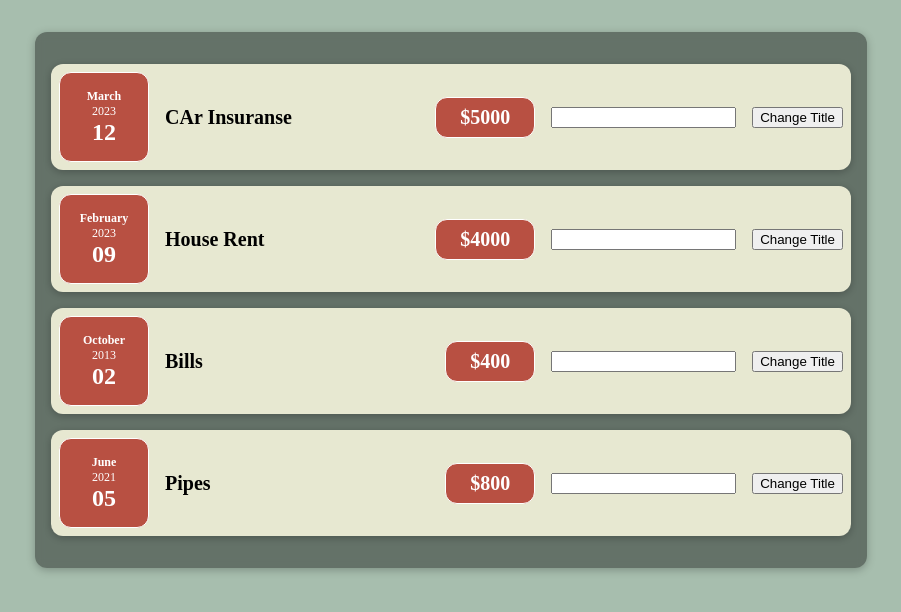
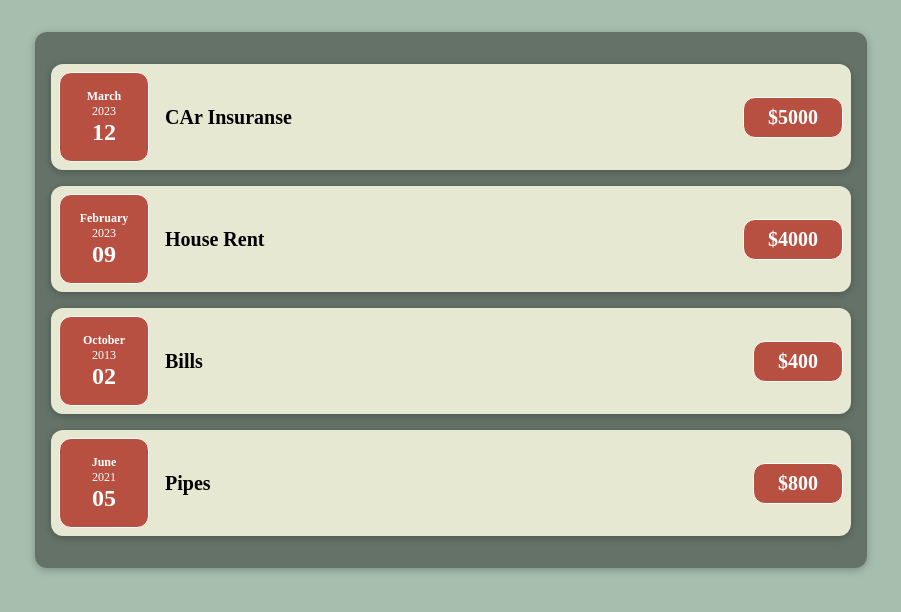
Before and after one commit to Shoaib4343/React, a React (Create React App) app in the folder TeachGun/application/: page / in a window 1280 px wide. Shown: the top 612 px of the page, without its empty margins (189-1090 px from the left). Built offline with nearby package versions, Linux system fonts and the light colour scheme.

Commit message:
useState

```diff
--- a/TeachGun/application/src/Components/Expense/ExpenseItems.js
+++ b/TeachGun/application/src/Components/Expense/ExpenseItems.js
@@ -5,28 +5,15 @@ import Card from '../Ui/Card'
 
 const ExpenseItems = (props) => {
 
-  const [title, settitle] = useState(props.tittle);
-  const [Newtitle, setNewtitle] = useState('');
-
-  const onChangeHandler = (event)=>{
-    setNewtitle(event.target.value);
-  }
-
-  const change_title = ()=>{
-    settitle(Newtitle);
-  }
-
   return (
     <Card className="expense_item">
         <ExpenseDate  date={props.date}/>
 
         {/* <div>{props.date.toLocaleString('en-US',{ month:'long', year:'numeric', day:'2-digit'})}</div> */}
         <div className="expense_itme__description">
-            <h2>{title}</h2>
+            <h2>{props.tittle}</h2>
             <div className="expense_item__price">${props.price}</div>
 
-            <input type="text" value={Newtitle} onChange={onChangeHandler}/>
-            <button onClick={change_title}>Change Title</button>
         </div>
     </Card>
 
```
